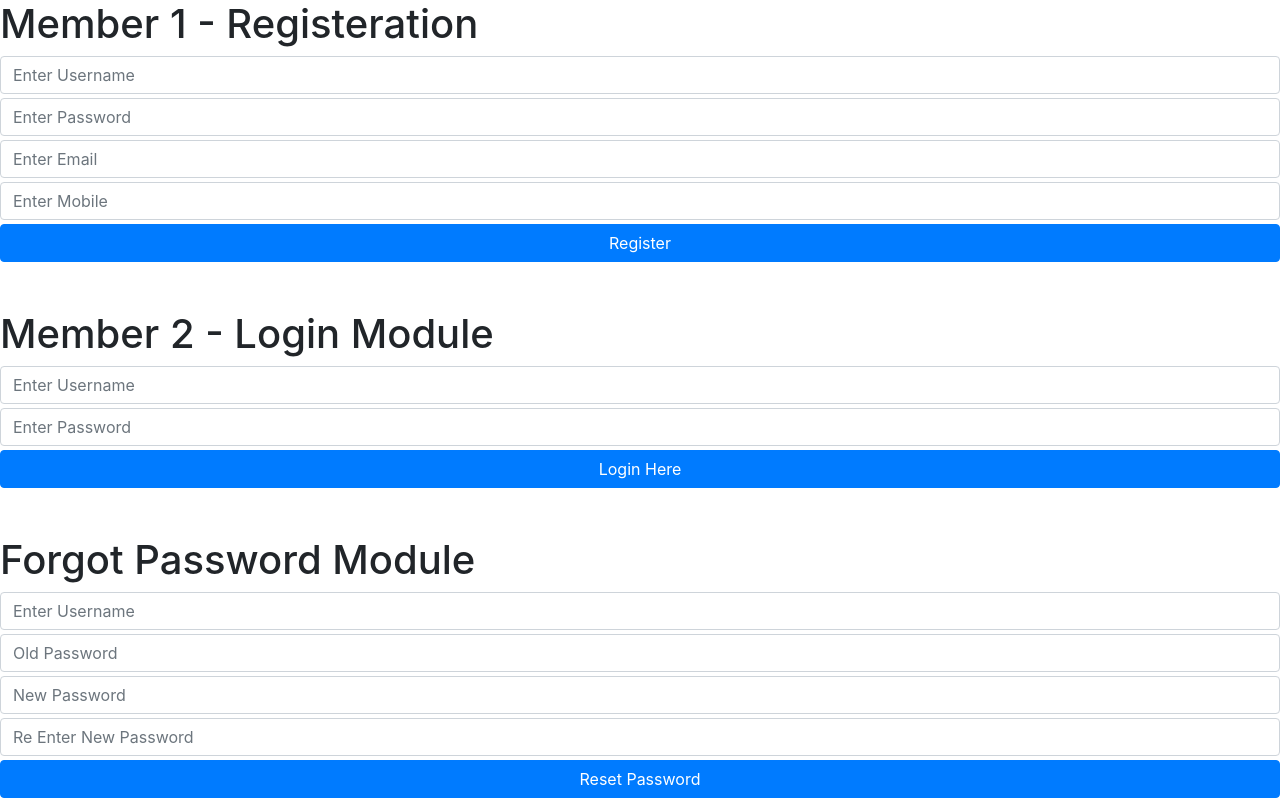
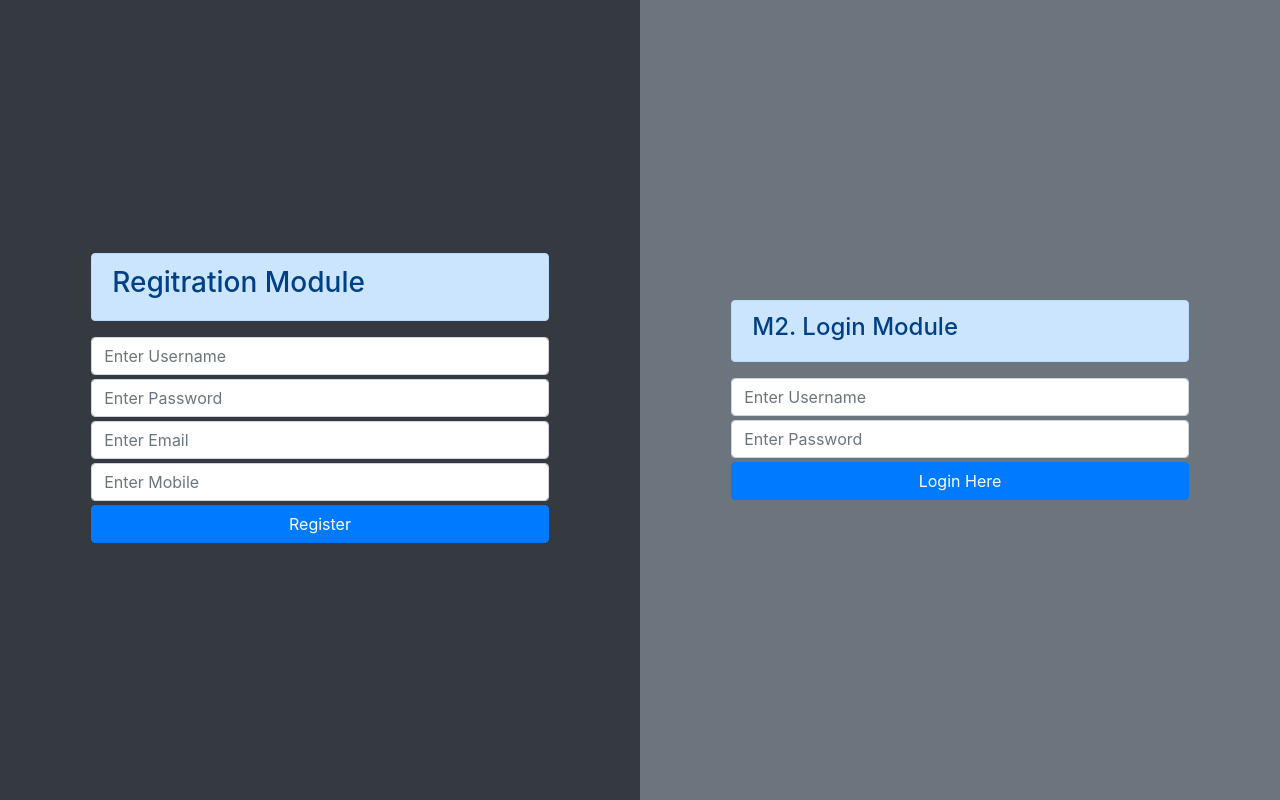
Before and after one commit to cg-201/react-app-demo3, a React (Create React App) app: page / in a window 1280 px wide. Built offline with nearby package versions, Linux system fonts and the light colour scheme; the HTML template or start-up script is replaced by a standard one.

Commit message:
multiple compoent

```diff
--- a/src/App.js
+++ b/src/App.js
@@ -10,14 +10,15 @@
 // TEAM LEADER
 function App() {
   return (
-    <div>
-      <Member1 />
-
-      <div className="mb-5"></div>
-      <Member2 />
-
-      <div className="mb-5"></div>
-      <Member3 />
+    <div className="container-fluid">
+      <div className="row" style={{ height: "100vh" }}>
+        <div className="col-12 col-md-6 bg-dark text-light d-flex align-items-center justify-content-center">
+          <Member1></Member1>
+        </div>
+        <div className="col-12 col-md-6 bg-secondary text-light d-flex align-items-center justify-content-center">
+          <Member2></Member2>
+        </div>
+      </div>
     </div>
   );
 }
--- a/src/views/Member1.js
+++ b/src/views/Member1.js
@@ -1,7 +1,12 @@
+import { Alert } from "react-bootstrap";
+
 export function Member1() {
   return (
-    <div>
-      <h1>Member 1 - Registeration</h1>
+    <div className="w-75">
+      <div className="alert alert-primary">
+        <h3>Regitration Module</h3>
+      </div>
+
       <div>
         <div className="mb-1">
           <input
--- a/src/views/Member2.js
+++ b/src/views/Member2.js
@@ -1,9 +1,11 @@
-import { Button } from "react-bootstrap";
+import { Alert, Button } from "react-bootstrap";
 
 export function Member2() {
   return (
-    <div>
-      <h1>Member 2 - Login Module</h1>
+    <div className="w-75">
+      <Alert variant="primary">
+        <h4>M2. Login Module</h4>
+      </Alert>
       <div className="mb-1">
         <input
           type="text"
```
